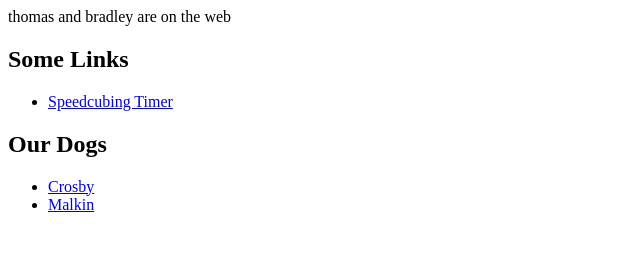
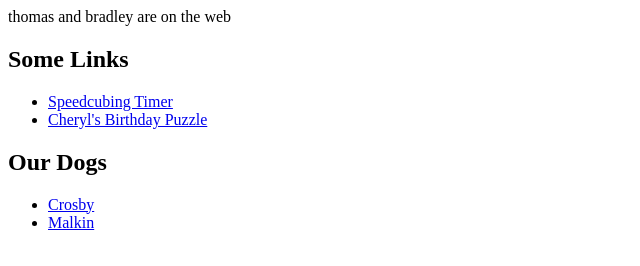
Before and after one commit to marchelzo/marchelzo.github.io, a plain HTML site: page index.html in a window 1280 px wide. Shown: the whole page, without its empty margins (0-640 px from the left). Drawn offline with Linux system fonts and the light colour scheme.

Commit message:
add link to birthday puzzle

```diff
--- a/index.html
+++ b/index.html
@@ -10,6 +10,7 @@
   <h2>Some Links</h2>
   <ul>
     <li><a href="./cubetimer/">Speedcubing Timer</a></li>
+    <li><a href="https://pbs.twimg.com/media/CCd8RNTUEAA7C4f.jpg:large">Cheryl's Birthday Puzzle</a></li>
   </ul>
 
   <h2>Our Dogs</h2>
```
